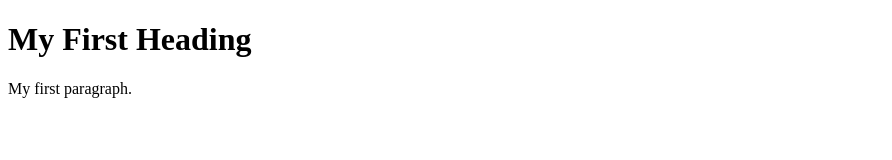
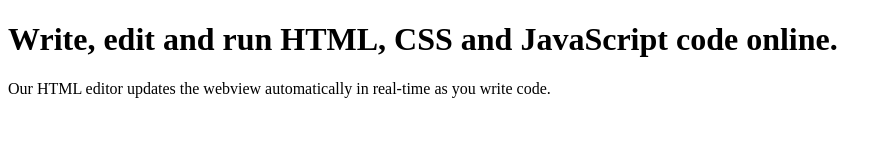
Before and after one commit to Gui75525/gui75525.github.io, a plain HTML site: page main.html in a window 1280 px wide. Shown: the whole page, without its empty margins (0-892 px from the left). Drawn offline with Linux system fonts and the light colour scheme.

Commit message:
Update main.html

```diff
--- a/main.html
+++ b/main.html
@@ -1,9 +1,24 @@
- <!DOCTYPE html>
-<html>
+<!--
+Online HTML, CSS and JavaScript editor to run code online.
+-->
+<!DOCTYPE html>
+<html lang="en">
+
+<head>
+  <meta charset="UTF-8" />
+  <meta name="viewport" content="width=device-width, initial-scale=1.0" />
+  <link rel="stylesheet" href="style.css" />
+  <title>Browser</title>
+</head>
+
 <body>
+  <h1>
+    Write, edit and run HTML, CSS and JavaScript code online.
+  </h1>
+  <p>
+    Our HTML editor updates the webview automatically in real-time as you write code.
+  </p>
+  <script src="script.js"></script>
+</body>
 
-<h1>My First Heading</h1>
-<p>My first paragraph.</p>
-
-</body>
 </html>
```
